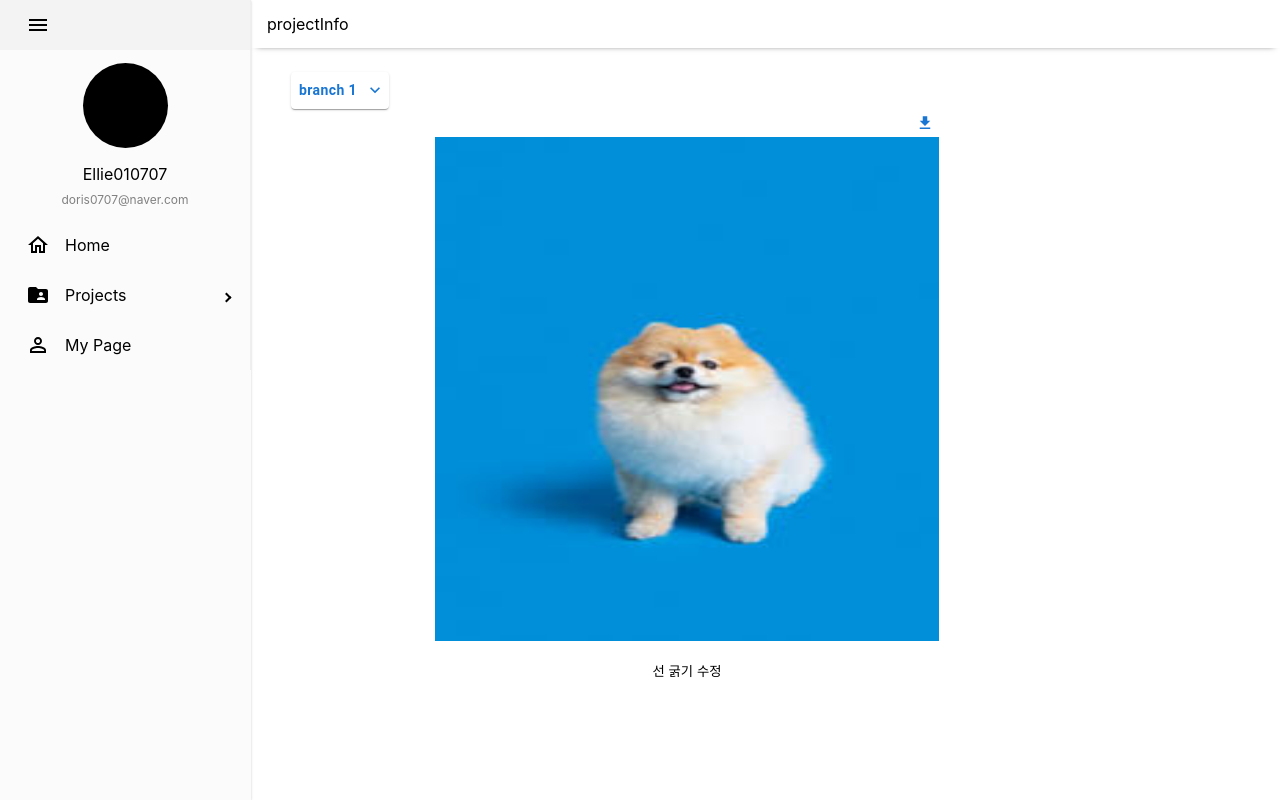
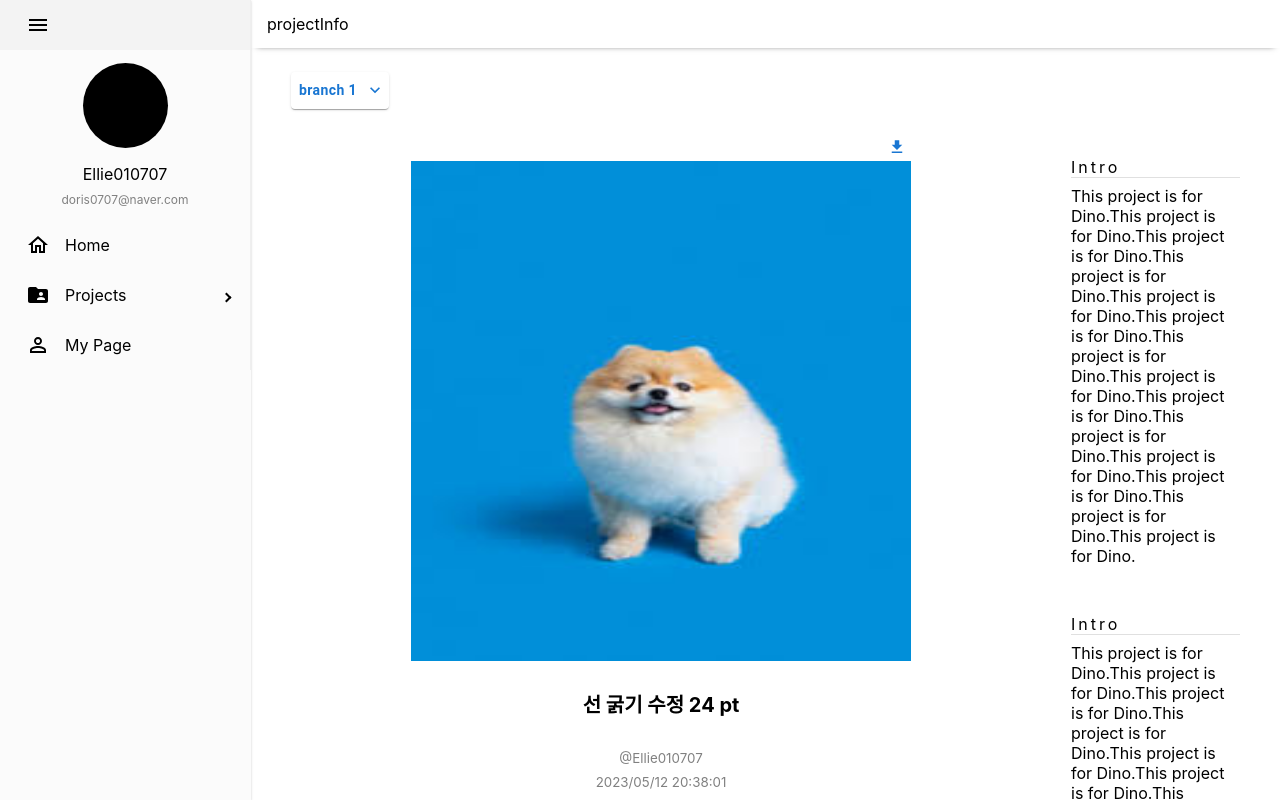
Before and after one commit to Tuk-AOK/frontend-dev, a React (Create React App) app: page / in a window 1280 px wide. Built offline with nearby package versions, Linux system fonts and the light colour scheme.

Commit message:
feat: project page publishing

```diff
--- /dev/null
+++ b/src/components/common/descriptionBox/descriptionBox.tsx
@@ -0,0 +1,32 @@
+import { Box, Divider } from "@mui/material";
+import React from "react";
+
+export default function DescriptionBox() {
+  return (
+    <Box
+      sx={
+        {
+          /*pr:5*/
+        }
+      }
+    >
+      <Box
+        sx={{
+          //pt: 3,
+          //fontWeight: "bold",
+          letterSpacing: "3px",
+        }}
+      >
+        Intro
+      </Box>
+      <Divider />
+      <Box sx={{ pt: 1 }}>
+        This project is for Dino.This project is for Dino.This project is for
+        Dino.This project is for Dino.This project is for Dino.This project is
+        for Dino.This project is for Dino.This project is for Dino.This project
+        is for Dino.This project is for Dino.This project is for Dino.This
+        project is for Dino.This project is for Dino.This project is for Dino.
+      </Box>
+    </Box>
+  );
+}
--- /dev/null
+++ b/src/components/common/descriptionBox/index.ts
@@ -0,0 +1 @@
+export {default} from "./descriptionBox";
--- /dev/null
+++ b/src/components/common/imageBox/imageBox.tsx
@@ -0,0 +1,17 @@
+import { Box } from "@mui/material";
+import React from "react";
+
+export default function ImageBox() {
+  return (
+    <Box sx={{textAlign:"center"}}>
+      <img width="500px" height="500px" src="test.jpeg" alt="test" />
+      <Box sx={{ fontSize: "15pt", py: 3, fontWeight: "bold" }}>
+        선 굵기 수정 24 pt
+      </Box>
+
+      <Box sx={{ fontSize: "10pt", py: 1, color: "gray" }}>@Ellie010707</Box>
+      <Box sx={{ fontSize: "10pt", color: "gray" }}>2023/05/12 20:38:01</Box>
+
+    </Box>
+  );
+}
--- /dev/null
+++ b/src/components/common/imageBox/index.ts
@@ -0,0 +1 @@
+export {default} from "./imageBox";
--- a/src/components/content/project/project.tsx
+++ b/src/components/content/project/project.tsx
@@ -2,25 +2,30 @@ import React from "react";
 import { Box } from "@mui/material";
 import BranchButton from "../../common/branchButton/BranchButton";
 import DownloadButton from "../../common/downloadButton/downloadButton";
+import DescriptionBox from "../../common/descriptionBox/descriptionBox";
+import ImageBox from "../../common/imageBox/imageBox";
 
 export default function Project() {
   return (
-    <Box display="flex">
+    <Box display="block">
       <Box sx={{ px: 5, py: 3, alignItems: "center" }}>
         <BranchButton />
-        <Box sx={{ textAlign: "right", px: 18,}}>
-          <DownloadButton />
-        </Box>
-        <Box sx={{ px: 18, textAlign: "center"}}>
-          <img width="504px" height="504px" src="test.jpeg" alt="test" />
-          <Box sx = {{fontSize: "10pt", py:2}}>
-          선 굵기 수정
-          </Box>
+      </Box>
 
+<Box display="flex">
+      <Box sx={{ textAlign: "right", px: 20 }}>
+        <DownloadButton />
+        <ImageBox />
+      </Box>
+
+      <Box sx={{pr:5, pt:3}}>
+        <DescriptionBox />
+
+        <Box sx={{pt: 6}}>
+        <DescriptionBox />
         </Box>
       </Box>
-
-
+    </Box>
     </Box>
   );
 }
```
